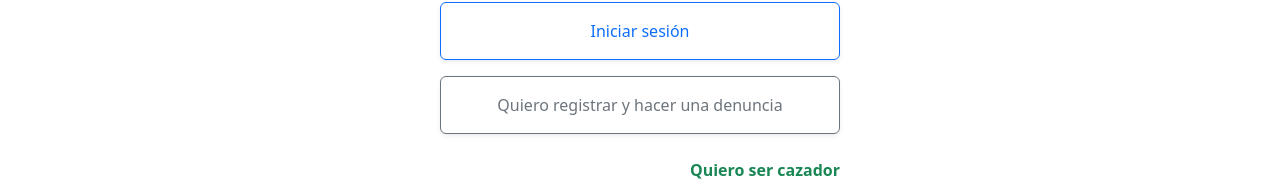
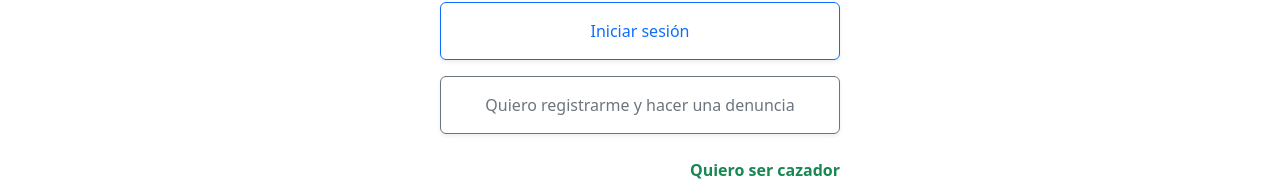
Before and after one commit to tomasinoalvaro48/DSWTP_FrontEnd, a React (Vite) app: page / in a window 1280 px wide. Shown: the part 543-727 px from the top of the page. Built offline with nearby package versions, Linux system fonts and the light colour scheme.

Commit message:
arreglo botones

```diff
--- a/src/screens/cazadorHome.tsx
+++ b/src/screens/cazadorHome.tsx
@@ -79,7 +79,7 @@ export function CazadorHome() {
           to="/show-mis-pedidos"
           className="btn btn-outline-primary px-3 py-3 fs-6 rounded shadow-sm flex-fill"
         >
-          Ver pedidos disponibles para tomar
+          Ver mis pedidos
         </Link>
       </div>
     </div>
--- a/src/screens/publicHome.tsx
+++ b/src/screens/publicHome.tsx
@@ -27,7 +27,7 @@ export function PublicHome() {
           to="/register-denunciante"
           className="btn btn-outline-secondary w-100 py-3 fs-6 rounded shadow-sm"
         >
-          Quiero registrar y hacer una denuncia
+          Quiero registrarme y hacer una denuncia
         </Link>
         <div className="text-end w-100 mt-2">
           <Link to="/register-usuario" className="text-success text-decoration-none fw-semibold">
```
